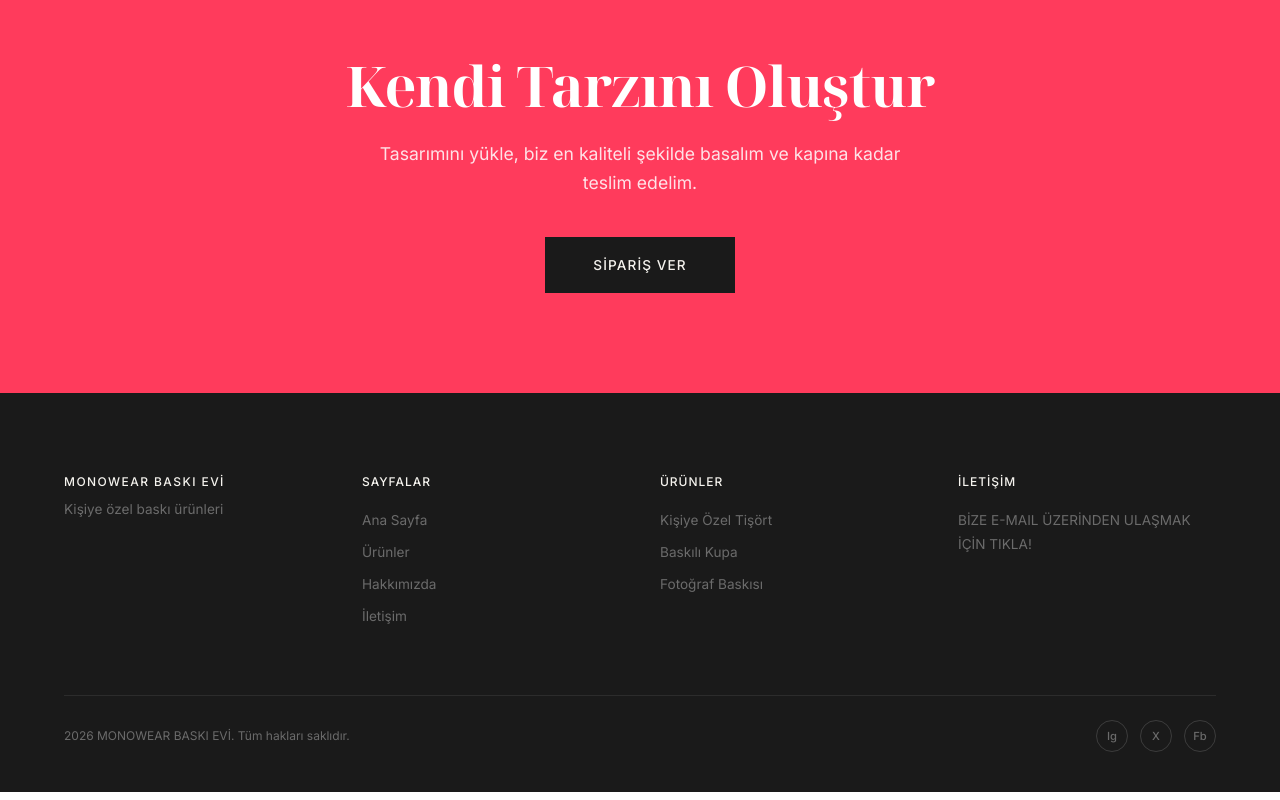
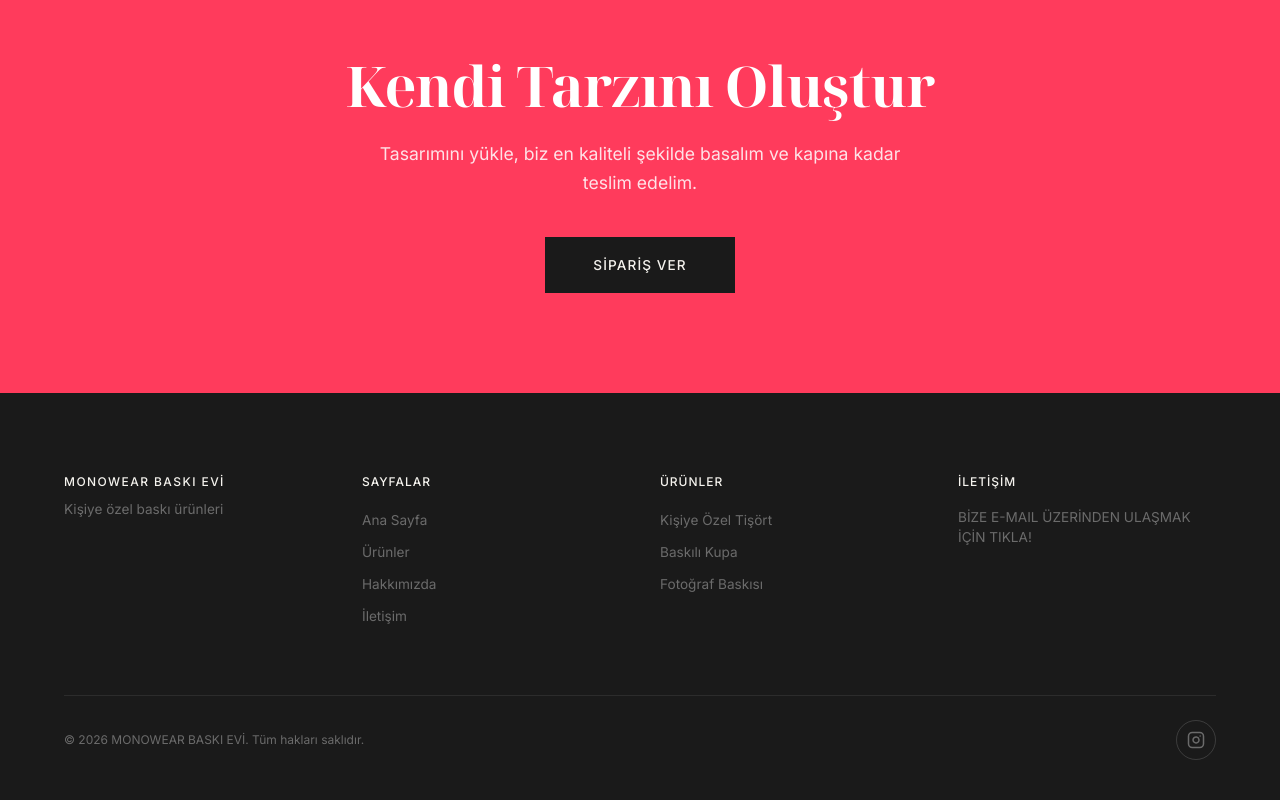
Before and after one commit to hktnsvr90-coder/monowearwebsite1, a React (Vite) app: page / in a window 1280 px wide. Shown: the part 4892-5692 px from the top of the page. Built offline with nearby package versions, Linux system fonts and the light colour scheme.

Commit message:
Update Footer.tsx

```diff
--- a/src/sections/Footer.tsx
+++ b/src/sections/Footer.tsx
@@ -1,6 +1,7 @@
 import { useEffect, useRef } from 'react';
 import gsap from 'gsap';
 import { ScrollTrigger } from 'gsap/ScrollTrigger';
+import { Instagram } from 'lucide-react'; // Ensure lucide-react is installed
 
 gsap.registerPlugin(ScrollTrigger);
 
@@ -87,7 +88,7 @@ export default function Footer() {
               {['Ana Sayfa', 'Ürünler', 'Hakkımızda', 'İletişim'].map((item) => (
                 <li key={item} style={{ marginBottom: '8px' }}>
                   <a
-                    href="#"
+                    href={`#${item.toLowerCase().replace(' ', '')}`}
                     className="font-sans"
                     data-cursor="expand"
                     style={{
@@ -129,7 +130,7 @@ export default function Footer() {
               {['Kişiye Özel Tişört', 'Baskılı Kupa', 'Fotoğraf Baskısı'].map((item) => (
                 <li key={item} style={{ marginBottom: '8px' }}>
                   <a
-                    href="#"
+                    href="#urunler"
                     className="font-sans"
                     data-cursor="expand"
                     style={{
@@ -177,6 +178,7 @@ export default function Footer() {
                 color: '#6B6B6B',
                 textDecoration: 'none',
                 transition: 'color 0.3s',
+                display: 'block'
               }}
               onMouseEnter={(e) => {
                 (e.currentTarget as HTMLAnchorElement).style.color = '#F5F3EE';
@@ -210,41 +212,42 @@ export default function Footer() {
               color: '#6B6B6B',
             }}
           >
-            2026 MONOWEAR BASKI EVİ. Tüm hakları saklıdır.
+            © 2026 MONOWEAR BASKI EVİ. Tüm hakları saklıdır.
           </p>
+
           <div style={{ display: 'flex', gap: '12px' }}>
-            {['Instagram', 'X', 'Facebook'].map((social) => (
+            {/* Instagram Button */}
             <a
-                key={social}
-                href="#"
+              href="https://www.instagram.com/monowearstudio/"
+              target="_blank"
+              rel="noopener noreferrer"
               data-cursor="expand"
-                aria-label={social}
+              aria-label="Instagram"
               className="flex items-center justify-center"
               style={{
-                  width: '32px',
-                  height: '32px',
+                width: '40px',
+                height: '40px',
                 borderRadius: '50%',
                 border: '1px solid rgba(255,255,255,0.15)',
                 color: '#6B6B6B',
                 textDecoration: 'none',
-                  fontSize: '0.7rem',
-                  fontWeight: 500,
-                  transition: 'border-color 0.3s, color 0.3s',
+                transition: 'all 0.3s',
               }}
               onMouseEnter={(e) => {
                 const el = e.currentTarget;
                 el.style.borderColor = '#FF3B5C';
                 el.style.color = '#F5F3EE';
+                el.style.transform = 'scale(1.1)';
               }}
               onMouseLeave={(e) => {
                 const el = e.currentTarget;
                 el.style.borderColor = 'rgba(255,255,255,0.15)';
                 el.style.color = '#6B6B6B';
+                el.style.transform = 'scale(1)';
               }}
             >
-                {social === 'Instagram' ? 'Ig' : social === 'Facebook' ? 'Fb' : 'X'}
+              <Instagram size={18} />
             </a>
-            ))}
           </div>
         </div>
       </div>
```
Lines whose indentation alone changed are shown as unchanged.
